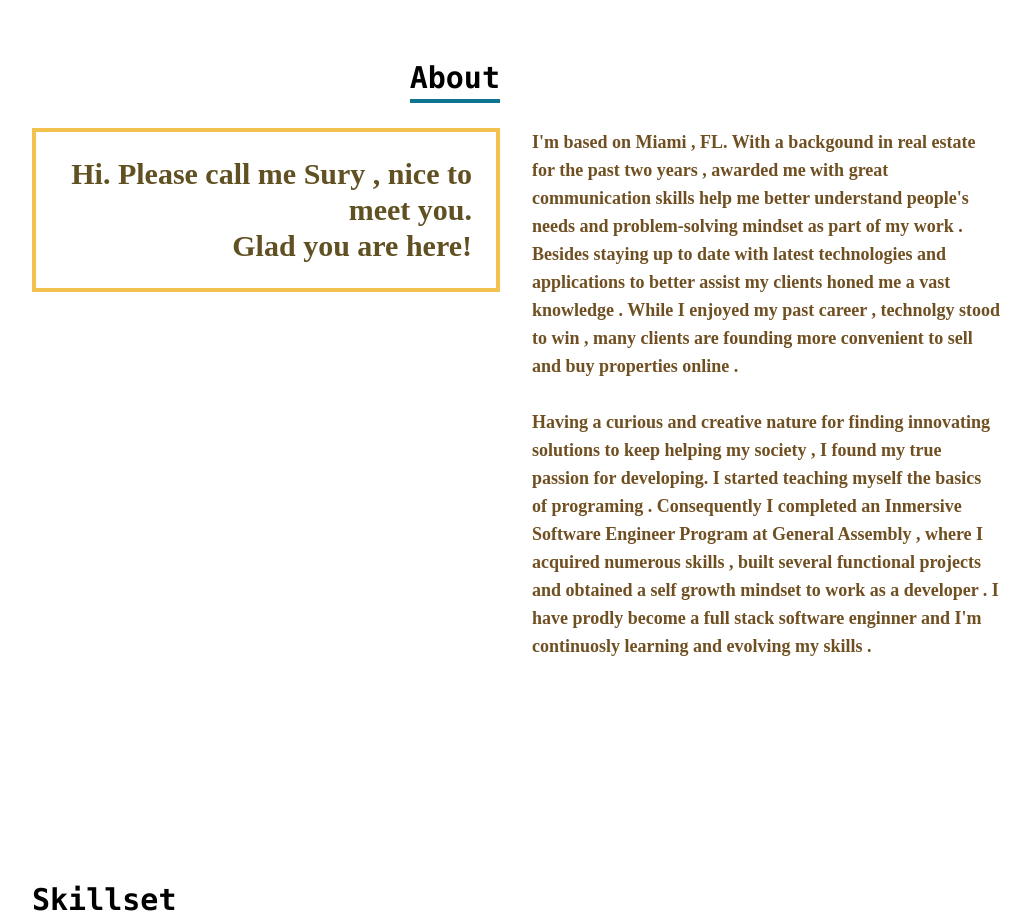
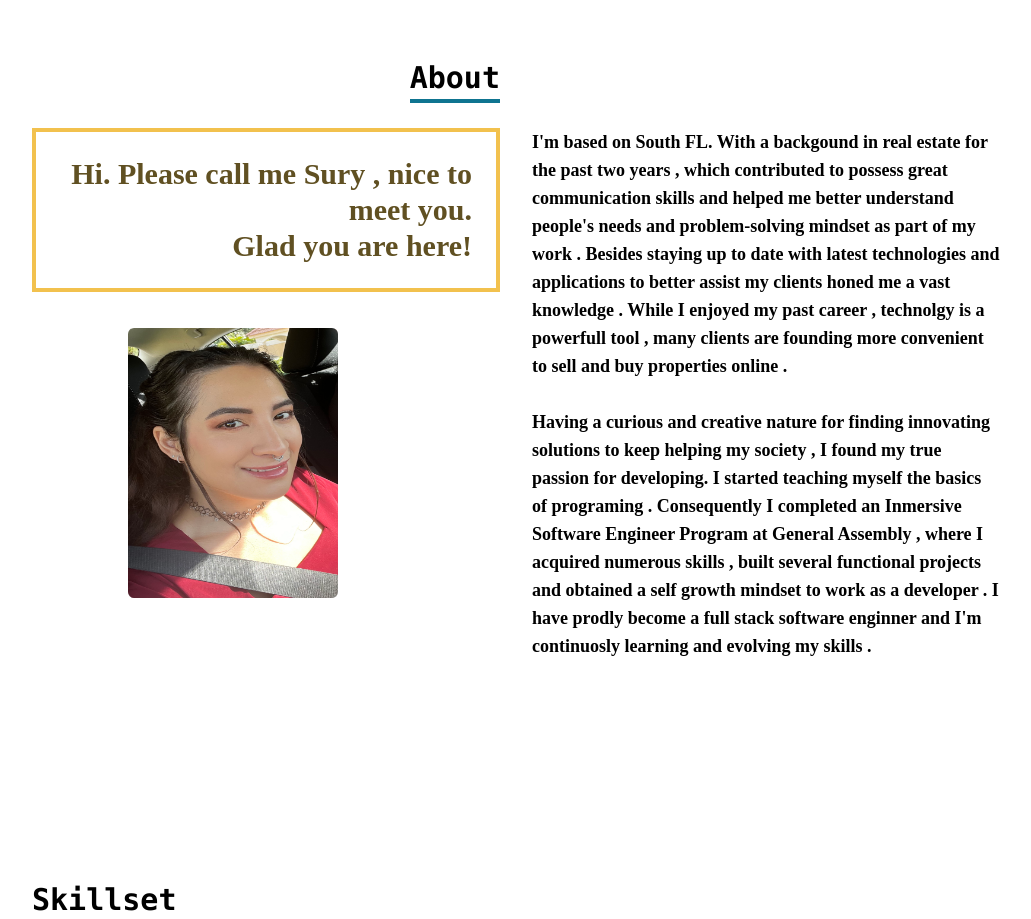
Before and after one commit to surysanchez/surysanchezportfolio, a React (Create React App) app: page / in a window 1280 px wide. Shown: the part 840-1759 px from the top of the page, without its empty margins (124-1155 px from the left). Built offline with nearby package versions, Linux system fonts and the light colour scheme.

Commit message:
add about pic

```diff
--- a/src/components/About.jsx
+++ b/src/components/About.jsx
@@ -1,5 +1,7 @@
 import React from "react";
 import ShowMore from "react-show-more-button";
+// import Pic from "../assets/pic.JPG";
+import Pic from "../assets/mypic.jpg";
 
 export default function About() {
   return (
@@ -20,29 +22,36 @@ export default function About() {
               Hi. Please call me Sury , nice to meet you. <br /> Glad you are
               here!{" "}
             </p>
+            <br />
+            <img
+              className="rounded-md flex justify-center align-center ml-24"
+              style={{ width: "210px", height: "270px" }}
+              src={Pic}
+              alt=""
+            />
           </div>
           <div>
             {/* <ShowMore
               maxHeight={200}
               className="sm:text-sm font-bold md:text-xl text-[#705022]"
             > */}
-            <p className="sm:text-sm font-bold md:text-[17px] text-[#705022] lg:text-lg">
-              I'm based on Miami , FL. With a backgound in real estate for the
-              past two years , awarded me with great communication skills help
-              me better understand people's needs and problem-solving mindset as
-              part of my work . Besides staying up to date with latest
-              technologies and applications to better assist my clients honed me
-              a vast knowledge . While I enjoyed my past career , technolgy
-              stood to win , many clients are founding more convenient to sell
-              and buy properties online . <br /> <br /> Having a curious and
-              creative nature for finding innovating solutions to keep helping
-              my society , I found my true passion for developing. I started
-              teaching myself the basics of programing . Consequently I
-              completed an Inmersive Software Engineer Program at General
-              Assembly , where I acquired numerous skills , built several
-              functional projects and obtained a self growth mindset to work as
-              a developer . I have prodly become a full stack software enginner
-              and I'm continuosly learning and evolving my skills .
+            <p className="sm:text-sm font-bold md:text-[17px]  lg:text-lg">
+              I'm based on South FL. With a backgound in real estate for the
+              past two years , which contributed to possess great communication
+              skills and helped me better understand people's needs and
+              problem-solving mindset as part of my work . Besides staying up to
+              date with latest technologies and applications to better assist my
+              clients honed me a vast knowledge . While I enjoyed my past career
+              , technolgy is a powerfull tool , many clients are founding more
+              convenient to sell and buy properties online . <br /> <br />{" "}
+              Having a curious and creative nature for finding innovating
+              solutions to keep helping my society , I found my true passion for
+              developing. I started teaching myself the basics of programing .
+              Consequently I completed an Inmersive Software Engineer Program at
+              General Assembly , where I acquired numerous skills , built
+              several functional projects and obtained a self growth mindset to
+              work as a developer . I have prodly become a full stack software
+              enginner and I'm continuosly learning and evolving my skills .
             </p>
             {/* </ShowMore> */}
           </div>
```
Also changed, not shown: src/assets/mypic.jpg (added), src/assets/pic.JPG (added).
